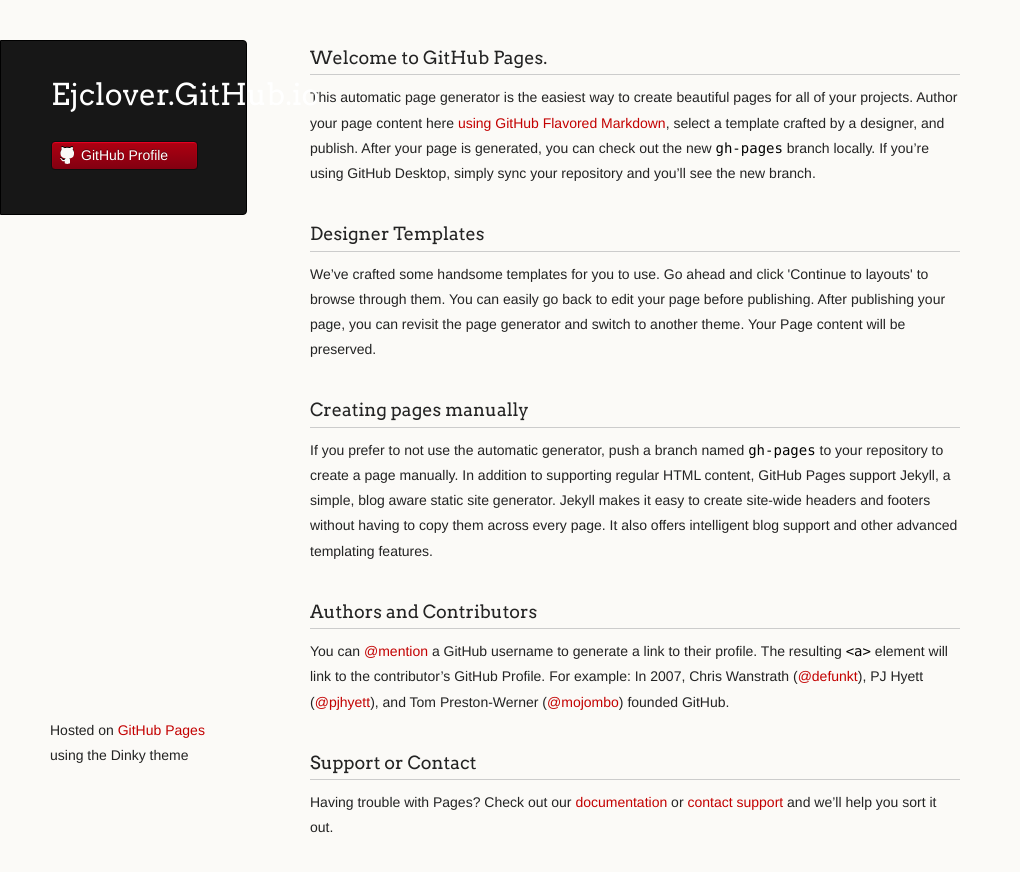
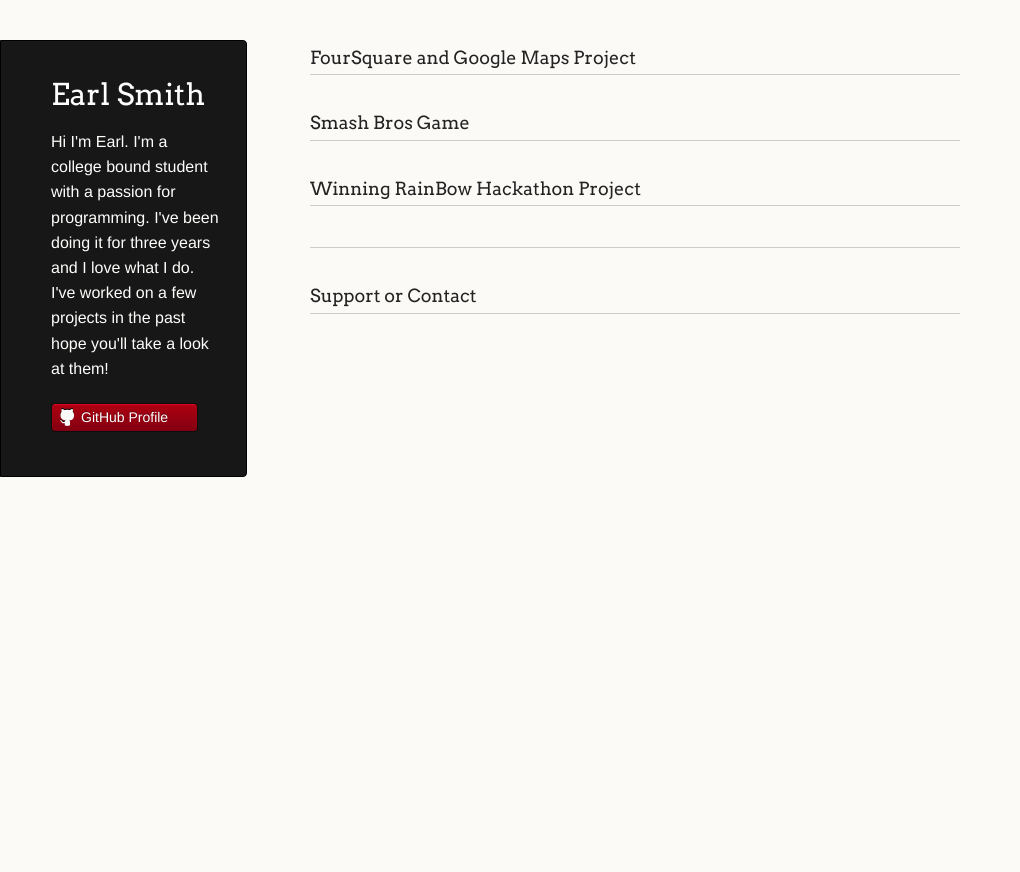
Before and after one commit to ejclover/Template, a plain HTML site: page index.html in a window 1280 px wide. Shown: the whole page, without its empty margins (0-1020 px from the left). After the commit the page ends 800 px from the top, so only its background shows below. Drawn offline with Linux system fonts and the light colour scheme.

Commit message:
makeing sure everything works

```diff
--- a/index.html
+++ b/index.html
@@ -16,44 +16,44 @@
   <body>
     <div class="wrapper">
       <header>
-        <h1 class="header">Ejclover.GitHub.io</h1>
-        <p class="header"></p>
+        <h1 class="header">Earl Smith</h1>
+        <p class="header"> Hi I'm Earl. I'm a college bound student with a passion for programming. I've been doing it for three years and I love what I do. I've worked on a few projects in the past hope you'll take a look at them! </p>
 
 
 
         <ul>
-          <li><a class="buttons github" href="https://github.com/ejclover">GitHub Profile</a></li>
+          <li><a class="buttons github" href="https://github.com/ejclover"> GitHub Profile</a></li>
         </ul>
 
       </header>
       <section>
         <h3>
-<a id="welcome-to-github-pages" class="anchor" href="#welcome-to-github-pages" aria-hidden="true"><span aria-hidden="true" class="octicon octicon-link"></span></a>Welcome to GitHub Pages.</h3>
+<a id="welcome-to-github-pages" class="anchor" href="#welcome-to-github-pages" aria-hidden="true"><span aria-hidden="true" class="octicon octicon-link"></span></a>FourSquare and Google Maps Project</h3>
 
-<p>This automatic page generator is the easiest way to create beautiful pages for all of your projects. Author your page content here <a href="https://guides.github.com/features/mastering-markdown/">using GitHub Flavored Markdown</a>, select a template crafted by a designer, and publish. After your page is generated, you can check out the new <code>gh-pages</code> branch locally. If you’re using GitHub Desktop, simply sync your repository and you’ll see the new branch.</p>
+<p></p>
 
 <h3>
-<a id="designer-templates" class="anchor" href="#designer-templates" aria-hidden="true"><span aria-hidden="true" class="octicon octicon-link"></span></a>Designer Templates</h3>
+<a id="designer-templates" class="anchor" href="#designer-templates" aria-hidden="true"><span aria-hidden="true" class="octicon octicon-link"></span></a>Smash Bros Game</h3>
 
-<p>We’ve crafted some handsome templates for you to use. Go ahead and click 'Continue to layouts' to browse through them. You can easily go back to edit your page before publishing. After publishing your page, you can revisit the page generator and switch to another theme. Your Page content will be preserved.</p>
+<p></p>
 
 <h3>
-<a id="creating-pages-manually" class="anchor" href="#creating-pages-manually" aria-hidden="true"><span aria-hidden="true" class="octicon octicon-link"></span></a>Creating pages manually</h3>
+<a id="creating-pages-manually" class="anchor" href="#creating-pages-manually" aria-hidden="true"><span aria-hidden="true" class="octicon octicon-link"></span></a>Winning RainBow Hackathon Project</h3>
 
-<p>If you prefer to not use the automatic generator, push a branch named <code>gh-pages</code> to your repository to create a page manually. In addition to supporting regular HTML content, GitHub Pages support Jekyll, a simple, blog aware static site generator. Jekyll makes it easy to create site-wide headers and footers without having to copy them across every page. It also offers intelligent blog support and other advanced templating features.</p>
+<p></p>
 
 <h3>
-<a id="authors-and-contributors" class="anchor" href="#authors-and-contributors" aria-hidden="true"><span aria-hidden="true" class="octicon octicon-link"></span></a>Authors and Contributors</h3>
+<a id="authors-and-contributors" class="anchor" href="#authors-and-contributors" aria-hidden="true"><span aria-hidden="true" class="octicon octicon-link"></span></a></h3>
 
-<p>You can <a href="https://help.github.com/articles/basic-writing-and-formatting-syntax/#mentioning-users-and-teams" class="user-mention">@mention</a> a GitHub username to generate a link to their profile. The resulting <code>&lt;a&gt;</code> element will link to the contributor’s GitHub Profile. For example: In 2007, Chris Wanstrath (<a href="https://github.com/defunkt" class="user-mention">@defunkt</a>), PJ Hyett (<a href="https://github.com/pjhyett" class="user-mention">@pjhyett</a>), and Tom Preston-Werner (<a href="https://github.com/mojombo" class="user-mention">@mojombo</a>) founded GitHub.</p>
+<p></p>
 
 <h3>
 <a id="support-or-contact" class="anchor" href="#support-or-contact" aria-hidden="true"><span aria-hidden="true" class="octicon octicon-link"></span></a>Support or Contact</h3>
 
-<p>Having trouble with Pages? Check out our <a href="https://help.github.com/pages">documentation</a> or <a href="https://github.com/contact">contact support</a> and we’ll help you sort it out.</p>
+<p></p>
       </section>
       <footer>
-        <p><small>Hosted on <a href="https://pages.github.com">GitHub Pages</a> using the Dinky theme</small></p>
+        <p></p>
       </footer>
     </div>
     <!--[if !IE]><script>fixScale(document);</script><![endif]-->
```
